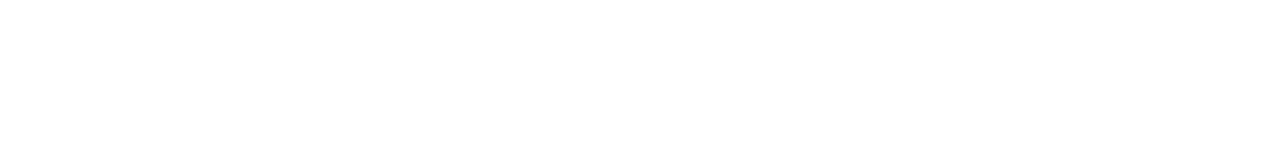
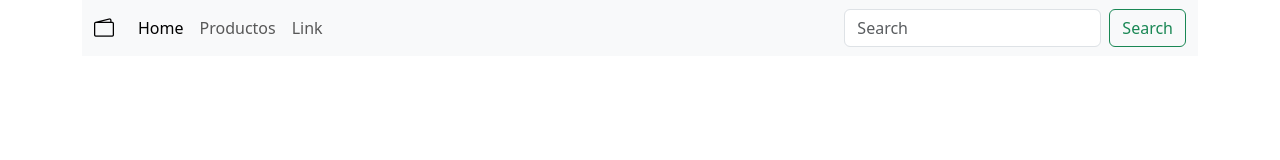
Before and after one commit to davidorregodiaz/ProyectoIhanDavid, a plain HTML site: page index.html in a window 1280 px wide. Drawn offline with nearby package versions, Linux system fonts and the light colour scheme.

Commit message:
Creacion del Navbar

```diff
--- a/index.html
+++ b/index.html
@@ -1,5 +1,5 @@
 <!DOCTYPE html>
-<html lang="en">
+<html lang="es">
 <head>
     <meta charset="UTF-8">
     <meta name="viewport" content="width=device-width, initial-scale=1.0">
@@ -7,8 +7,41 @@
     <meta name="description" content="pagina web de prueba de ventas online">
     <meta name="keywords" content="productos,venta,compra,comida">
     <title>Product Sales</title>
+    <link href="https://cdn.jsdelivr.net/npm/bootstrap@5.3.3/dist/css/bootstrap.min.css" rel="stylesheet"   integrity="sha384-QWTKZyjpPEjISv5WaRU9OFeRpok6YctnYmDr5pNlyT2bRjXh0JMhjY6hW+ALEwIH" crossorigin="anonymous">    <!--Link De Bootstrap-->
+    <link rel="stylesheet" href="https://cdn.jsdelivr.net/npm/bootstrap-icons@1.11.3/font/bootstrap-icons.min.css"><!--Link iconos-->
+    <link rel="stylesheet" href="style.css">    <!--Link CSS-->
 </head>
 <body>
+    <header id="header" class="header-container">
+        <div class="container-lg">
+            <nav class="navbar navbar-expand-md bg-body-tertiary"> <!--NAVBAR-->
+                <div class="container-fluid justify-content-betwen">
+                    <a class="navbar-brand" href="#"><i class="bi bi-wallet2"></i></a>
+                    <button class="navbar-toggler" type="button" data-bs-toggle="collapse" data-bs-target="#navbar" aria-controls="navbar" aria-expanded="false" aria-label="Toggle navigation">
+                    <span class="navbar-toggler-icon"></span>
+                    </button>
+                    <div class="collapse navbar-collapse justify-content-end" id="navbar">
+                        <ul class="navbar-nav me-auto text-center">
+                            <li class="nav-item">
+                                <a class="nav-link active" aria-current="page" href="#">Home</a>
+                            </li>
+                            <li class="nav-item">
+                                <a class="nav-link" href="#">Productos</a>
+                            </li>
+                            <li class="nav-item">
+                                <a class="nav-link">Link</a>
+                            </li>
+                        </ul>
+                        <form class="d-flex" role="search">
+                            <input class="form-control me-2" type="search" placeholder="Search" aria-label="Search">
+                            <button class="btn btn-outline-success" type="submit">Search</button>
+                        </form>
+                    </div>
+                </div>
+            </nav>
+        </div>
+    </header>
 
+    <script src="https://cdn.jsdelivr.net/npm/bootstrap@5.3.3/dist/js/bootstrap.bundle.min.js" integrity="sha384-YvpcrYf0tY3lHB60NNkmXc5s9fDVZLESaAA55NDzOxhy9GkcIdslK1eN7N6jIeHz" crossorigin="anonymous"></script> <!--Link De Bootstrap JS-->
 </body>
 </html>
```
